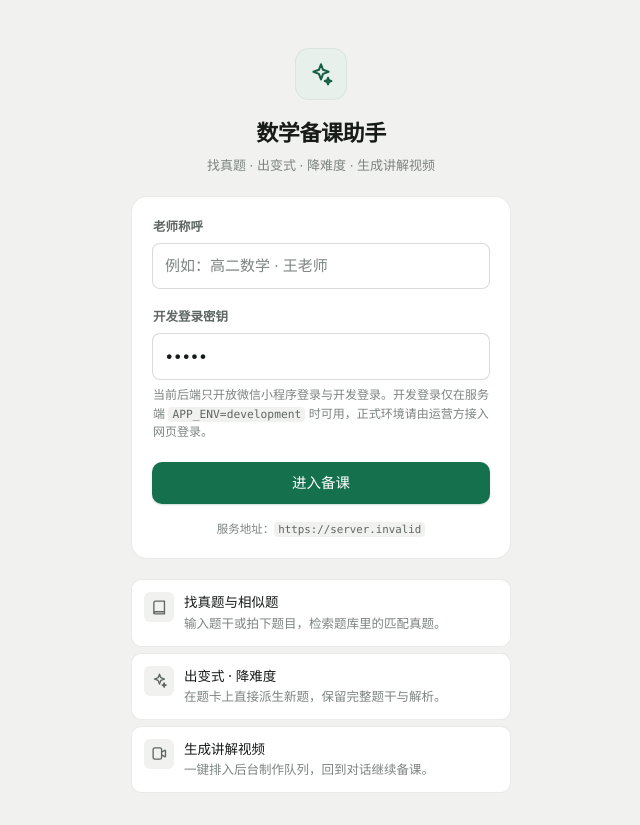
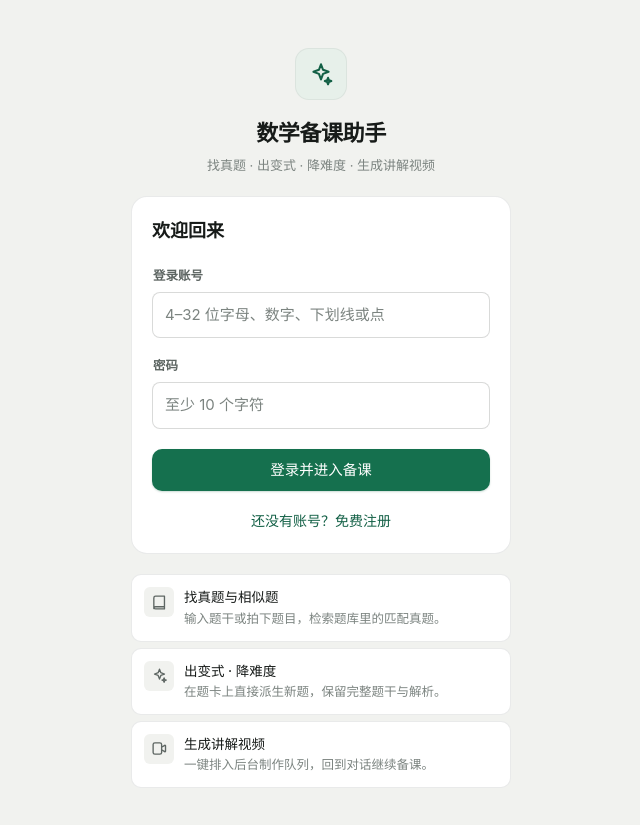
Before and after one commit to aidemeng/math-tutor-web, a React (Vite) app: page / in a window 1280 px wide. Shown: the whole page, without its empty margins (319-959 px from the left). Built offline with nearby package versions, Linux system fonts and the light colour scheme; no server answers.

Commit message:
feat: support teacher registration and password login

```diff
--- /dev/null
+++ b/public/clear-private-cache.js
@@ -0,0 +1,2 @@
+// Retire the previous network cache of authenticated API responses.
+self.addEventListener('activate', event => event.waitUntil(caches.delete('tutor-media')));
--- a/src/api/client.ts
+++ b/src/api/client.ts
@@ -25,7 +25,8 @@ export interface MessageOptions {
 }
 
 export interface TutorClient {
-  loginDev(name: string, secret: string): Promise<SessionInfo>;
+  loginPassword(username: string, password: string): Promise<SessionInfo>;
+  register(username: string, password: string, name: string): Promise<SessionInfo>;
   me(): Promise<Me>;
   logout(): Promise<void>;
 
@@ -210,12 +211,8 @@ export function createClient(options: { getToken: () => string | null }): TutorC
   }
 
   return {
-    loginDev: (name, secret) =>
-      request<SessionInfo>('/v1/auth/dev', {
-        method: 'POST',
-        body: JSON.stringify({ name }),
-        headers: { 'X-Dev-Secret': secret },
-      }),
+    loginPassword: async (username, password) => ({...await request<Omit<SessionInfo,'token'>>('/v1/auth/password', {method:'POST',body:JSON.stringify({username,password})}),token:'cookie'}),
+    register: async (username, password, name) => ({...await request<Omit<SessionInfo,'token'>>('/v1/auth/register', {method:'POST',body:JSON.stringify({username,password,name})}),token:'cookie'}),
     me: () => request<Me>('/v1/me'),
     logout: () => request<void>('/v1/auth/session', { method: 'DELETE' }),
 
--- a/src/api/errors.ts
+++ b/src/api/errors.ts
@@ -25,7 +25,12 @@ const MESSAGES: Record<string, string> = {
   AUTH_REQUIRED: '登录已过期，请重新登录',
   SESSION_INVALID: '登录已过期，请重新登录',
   ACCOUNT_DISABLED: '账号暂不可用，请联系管理员',
-  DEV_SECRET_REQUIRED: '开发登录密钥不正确',
+  LOGIN_INVALID: '账号或密码不正确',
+  USERNAME_TAKEN: '这个账号已注册，请登录或换一个账号',
+  AUTH_RATE_LIMITED: '注册或登录较频繁，请稍后再试',
+  AUTH_BUSY: '登录服务较忙，请稍后再试',
+  AUTH_UNAVAILABLE: '登录服务暂不可用，请稍后再试',
+  ORIGIN_DENIED: '请从正式网站登录',
   WECHAT_NOT_CONFIGURED: '微信登录暂不可用',
   WECHAT_LOGIN_FAILED: '登录失败，请重试',
   WECHAT_CODE_INVALID: '微信登录凭证无效，请重试',
--- a/src/pages/LoginPage.tsx
+++ b/src/pages/LoginPage.tsx
@@ -1,5 +1,4 @@
 import { useState, type FormEvent } from 'react';
-import { API_BASE_URL } from '../api/client';
 import { friendlyError } from '../api/errors';
 import { Icon } from '../components/Icon';
 import { useApp } from '../store/AppContext';
@@ -14,20 +13,24 @@ const PREVIEW_ITEMS = [
 export function LoginPage() {
   const { login, error } = useApp();
   const [name, setName] = useState('');
-  const [secret, setSecret] = useState(String(import.meta.env.VITE_DEV_LOGIN_SECRET || ''));
+  const [username, setUsername] = useState('');
+  const [password, setPassword] = useState('');
+  const [registering, setRegistering] = useState(false);
+  const [confirmation, setConfirmation] = useState('');
   const [busy, setBusy] = useState(false);
   const [message, setMessage] = useState<string | null>(null);
 
   async function submit(event: FormEvent) {
     event.preventDefault();
-    if (!name.trim()) {
-      setMessage('请先填写老师称呼');
+    if (!username.trim() || !password || (registering && !name.trim())) {
+      setMessage('请填写账号、密码和必要的注册信息');
       return;
     }
+    if(registering && password!==confirmation){setMessage('两次输入的密码不一致');return;}
     setBusy(true);
     setMessage(null);
     try {
-      await login(name, secret);
+      await login(username, password, registering?name:undefined);
     } catch (caught) {
       setMessage(friendlyError(caught));
       setBusy(false);
@@ -45,35 +48,20 @@ export function LoginPage() {
       </div>
 
       <form className="login__card" onSubmit={submit}>
-        <label className="field-label" htmlFor="teacher-name">
-          老师称呼
-        </label>
-        <input
-          id="teacher-name"
-          className="field"
-          value={name}
-          maxLength={60}
-          autoComplete="nickname"
-          placeholder="例如：高二数学 · 王老师"
-          onChange={(event) => setName(event.target.value)}
-        />
-
-        <label className="field-label" htmlFor="dev-secret" style={{ marginTop: 18 }}>
-          开发登录密钥
-        </label>
-        <input
-          id="dev-secret"
-          className="field"
-          type="password"
-          value={secret}
-          autoComplete="off"
-          placeholder="后端 .dev.vars 中的 DEV_LOGIN_SECRET"
-          onChange={(event) => setSecret(event.target.value)}
-        />
-        <p className="field-hint">
-          当前后端只开放微信小程序登录与开发登录。开发登录仅在服务端 <code>APP_ENV=development</code>{' '}
-          时可用，正式环境请由运营方接入网页登录。
-        </p>
+        <h2 className="login__form-title">{registering?'注册教师账号':'欢迎回来'}</h2>
+        <label className="field-label" htmlFor="username">登录账号</label>
+        <input id="username" className="field" value={username} required minLength={4} maxLength={32} pattern="[a-zA-Z0-9][a-zA-Z0-9_.-]*" autoComplete="username" autoCapitalize="none" spellCheck={false} placeholder="4–32 位字母、数字、下划线或点" onChange={event=>setUsername(event.target.value)} />
+        {registering?<>
+          <label className="field-label" htmlFor="teacher-name" style={{marginTop:18}}>老师称呼</label>
+          <input id="teacher-name" className="field" value={name} required maxLength={60} autoComplete="nickname" placeholder="例如：王老师" onChange={event=>setName(event.target.value)} />
+        </>:null}
+        <label className="field-label" htmlFor="password" style={{marginTop:18}}>密码</label>
+        <input id="password" className="field" type="password" value={password} required minLength={10} maxLength={128} autoComplete={registering?'new-password':'current-password'} placeholder="至少 10 个字符" onChange={event=>setPassword(event.target.value)} />
+        {registering?<>
+          <label className="field-label" htmlFor="password-confirm" style={{marginTop:18}}>确认密码</label>
+          <input id="password-confirm" className="field" type="password" value={confirmation} required minLength={10} maxLength={128} autoComplete="new-password" placeholder="再次输入密码" onChange={event=>setConfirmation(event.target.value)} />
+        </>:null}
+        {registering?<p className="field-hint">请记住账号和密码，下次登录后可继续查看备课记录和视频。</p>:null}
 
         {message ? (
           <div className="notice notice--danger login__notice" role="alert">
@@ -89,12 +77,10 @@ export function LoginPage() {
         ) : null}
 
         <button type="submit" className="btn btn--primary btn--block login__submit" disabled={busy}>
-          {busy ? '正在登录…' : '进入备课'}
+          {busy ? (registering?'正在注册…':'正在登录…') : (registering?'注册并开始备课':'登录并进入备课')}
         </button>
 
-        <p className="login__endpoint">
-          服务地址：<code>{API_BASE_URL || '同源（/v1 由当前站点代理）'}</code>
-        </p>
+        <button type="button" className="login__switch" disabled={busy} onClick={()=>{setRegistering(value=>!value);setMessage(null);setPassword('');setConfirmation('');}}>{registering?'已有账号？去登录':'还没有账号？免费注册'}</button>
       </form>
 
       <ul className="login__features">
--- a/src/store/AppContext.tsx
+++ b/src/store/AppContext.tsx
@@ -30,14 +30,13 @@ interface AppValue {
   session: StoredSession | null;
   client: TutorClient;
   store: TeacherStore | null;
-  login(name: string, secret: string): Promise<void>;
+  login(username: string, password: string, name?: string): Promise<void>;
   logout(): Promise<void>;
   retry(): void;
 }
 
 const AppContext = createContext<AppValue | null>(null);
 
-const DEV_SECRET = String(import.meta.env.VITE_DEV_LOGIN_SECRET || '');
 
 export function AppProvider({ children }: { children: ReactNode }) {
   const clientRef = useRef<TutorClient | null>(null);
@@ -49,7 +48,7 @@ export function AppProvider({ children }: { children: ReactNode }) {
   const [attempt, setAttempt] = useState(0);
 
   if (!clientRef.current) {
-    clientRef.current = createClient({ getToken: () => tokenRef.current });
+    clientRef.current = createClient({ getToken: () => tokenRef.current==='cookie'?null:tokenRef.current });
   }
   const client = clientRef.current;
 
@@ -144,8 +143,8 @@ export function AppProvider({ children }: { children: ReactNode }) {
   }, [status]);
 
   const login = useCallback(
-    async (name: string, secret: string) => {
-      const result = await client.loginDev(name.trim(), secret.trim() || DEV_SECRET);
+    async (username: string, password: string, name?: string) => {
+      const result = name===undefined?await client.loginPassword(username.trim(),password):await client.register(username.trim(),password,name.trim());
       const stored = writeSession(result);
       tokenRef.current = stored.token;
       setSession(stored);
--- a/src/styles/login.css
+++ b/src/styles/login.css
@@ -116,3 +116,6 @@
   font-size: 12.5px;
   line-height: 1.5;
 }
+
+.login__form-title { margin: 0 0 20px; font-size: 18px; }
+.login__switch { display:block; margin:18px auto 0; color:var(--brand-ink); font-size:14px; background:none; border:0; cursor:pointer; }
--- a/vite.config.ts
+++ b/vite.config.ts
@@ -13,11 +13,13 @@ export default defineConfig(({ mode }) => {
   const proxyTarget = env.VITE_DEV_PROXY_TARGET || 'http://127.0.0.1:8787';
 
   return {
+    // Formal browser sessions are same-origin HttpOnly cookies.
+    define: {'import.meta.env.VITE_API_BASE_URL': JSON.stringify(mode==='production'?'':env.VITE_API_BASE_URL||'')},
     server: {
       host: '127.0.0.1',
       port: 5173,
       proxy: {
-        '/v1': { target: proxyTarget, changeOrigin: true },
+        '/v1': { target: proxyTarget, changeOrigin: false },
         '/internal': { target: proxyTarget, changeOrigin: true },
       },
     },
@@ -50,27 +52,13 @@ export default defineConfig(({ mode }) => {
           ],
         },
         workbox: {
+          importScripts: ['/clear-private-cache.js'],
           globPatterns: ['**/*.{js,css,html,svg,png,woff2}'],
           navigateFallback: '/index.html',
           navigateFallbackDenylist: [/^\/v1\//, /^\/internal\//],
           cleanupOutdatedCaches: true,
-          runtimeCaching: [
-            {
-              // 题目配图、视频、照片：私有内容，网络优先，命中后短期缓存。
-              urlPattern: ({ url, request }) =>
-                request.method === 'GET' &&
-                (url.pathname.startsWith('/v1/questions/') ||
-                  url.pathname.startsWith('/v1/video-jobs/') ||
-                  url.pathname.startsWith('/v1/conversations/')),
-              handler: 'NetworkFirst',
-              options: {
-                cacheName: 'tutor-media',
-                networkTimeoutSeconds: 20,
-                expiration: { maxEntries: 80, maxAgeSeconds: 60 * 60 * 24 * 3 },
-                cacheableResponse: { statuses: [200] },
-              },
-            },
-          ],
+          // Private API responses remain network-only across account changes.
+          runtimeCaching: [],
         },
         devOptions: { enabled: false },
       }),
```
Also changed, not shown: 2 other files (tests, documents, lock files or other folders).
